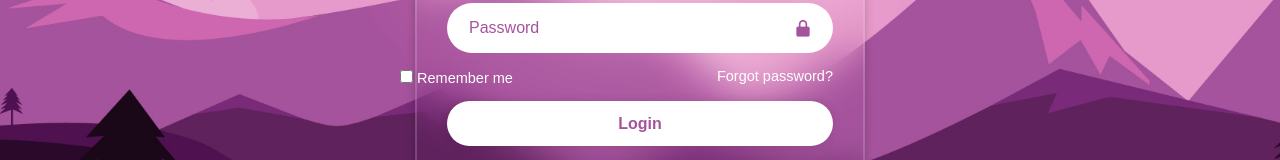
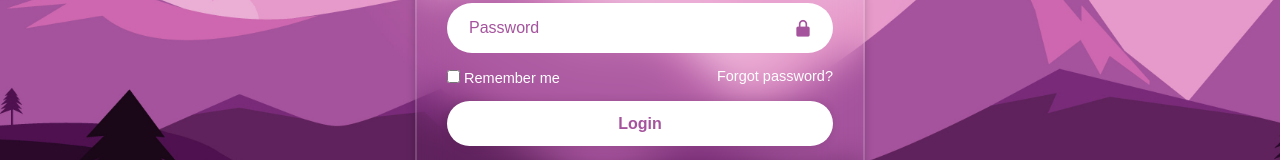
Before and after one commit to MohamadHassan01/Login, a plain HTML site: page index.html in a window 1280 px wide. Shown: the part 376-536 px from the top of the page. Drawn offline with nearby package versions, Linux system fonts and the light colour scheme; a web font is replaced by a local one.

Commit message:
margin left

```diff
--- a/style.css
+++ b/style.css
@@ -66,7 +66,7 @@ body {
 }
 
 .remember-forgot label {
-    margin-left: -47px;
+/*     margin-left: -47px; */
     margin-top: 2px;
 }
 
```
